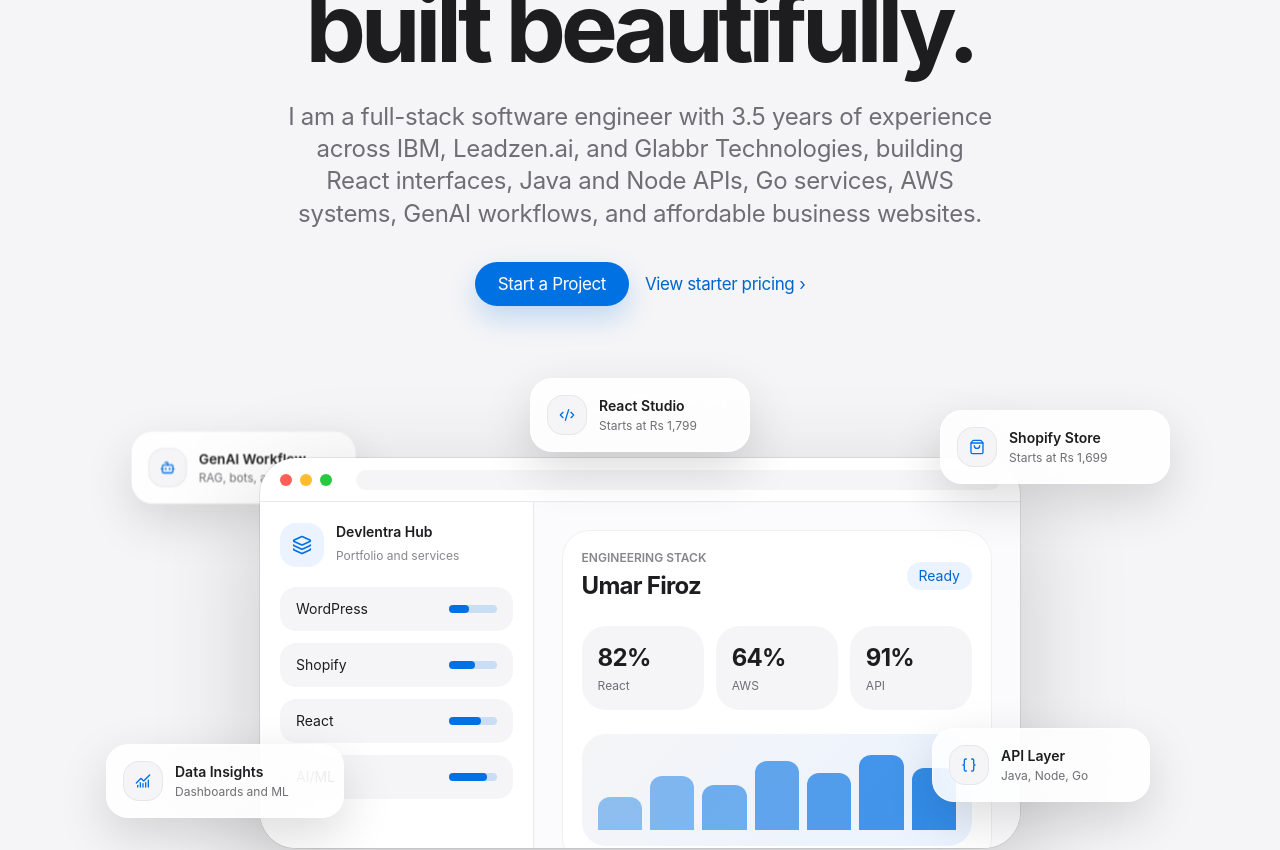
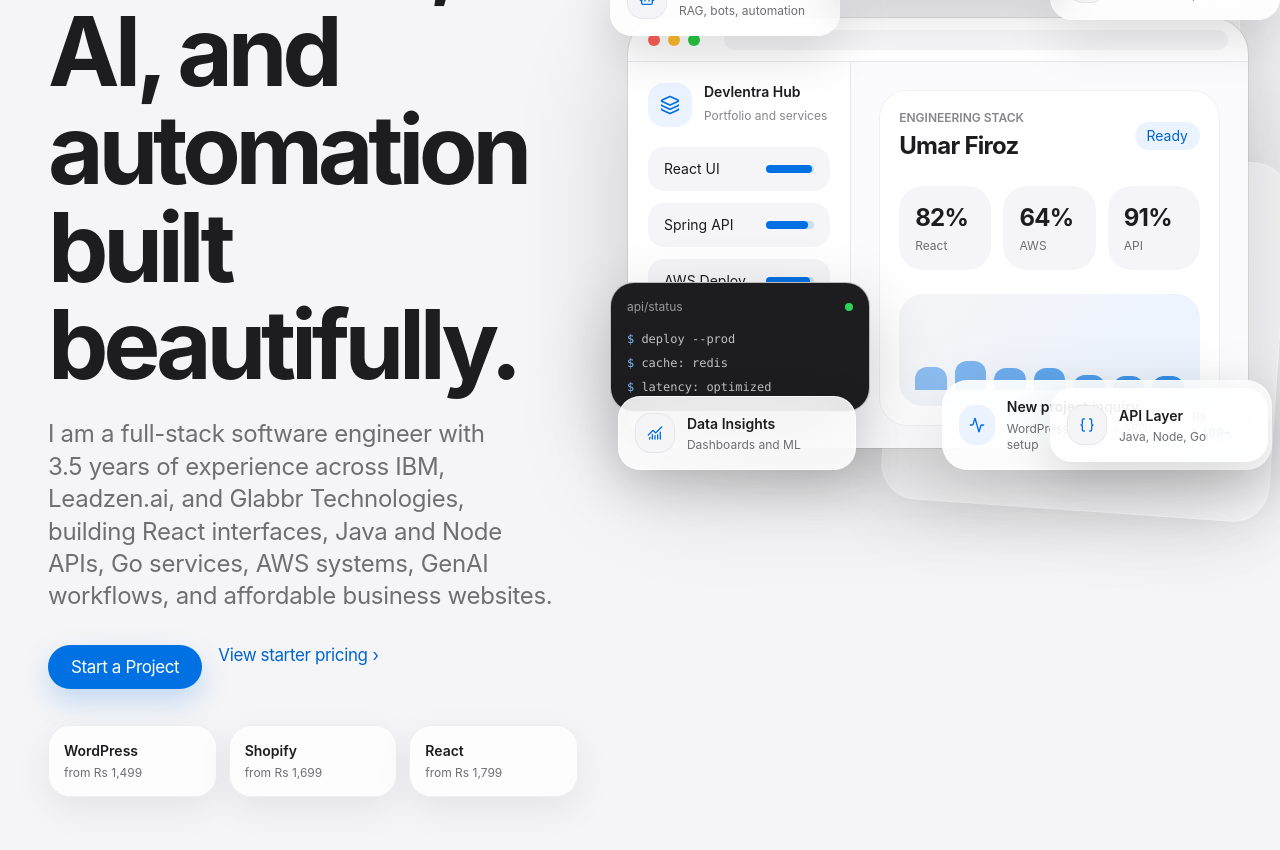
Before and after one commit to umarfiroz28/devlentra, a Next.js app: page / in a window 1280 px wide. Shown: the part 480-1330 px from the top of the page. Built offline with nearby package versions, Linux system fonts and the light colour scheme.

Commit message:
Polish hero split animation

```diff
--- a/app/components/HeroProductScene.tsx
+++ b/app/components/HeroProductScene.tsx
@@ -1,6 +1,7 @@
 "use client";
 
 import {
+  Activity,
   Bot,
   Braces,
   ChartNoAxesCombined,
@@ -22,25 +23,25 @@
     title: "GenAI Workflow",
     detail: "RAG, bots, automation",
     icon: Bot,
-    className: "left-2 top-12 w-[230px] -translate-z-8",
+    className: "left-0 top-10 w-[230px]",
   },
   {
     title: "Shopify Store",
     detail: "Starts at Rs 1,699",
     icon: ShoppingBag,
-    className: "right-0 top-8 w-[230px]",
+    className: "right-0 top-6 w-[230px]",
   },
   {
     title: "Data Insights",
     detail: "Dashboards and ML",
     icon: ChartNoAxesCombined,
-    className: "-left-1 bottom-20 w-[238px]",
+    className: "left-2 bottom-[72px] w-[238px]",
   },
   {
     title: "API Layer",
     detail: "Java, Node, Go",
     icon: Braces,
-    className: "right-5 bottom-24 w-[218px]",
+    className: "right-3 bottom-20 w-[218px]",
   },
   {
     title: "React Studio",
@@ -48,6 +49,13 @@
     icon: Code2,
     className: "left-1/2 top-0 w-[220px] -translate-x-1/2",
   },
+];
+
+const stackRows = [
+  ["React UI", "96"],
+  ["Spring API", "88"],
+  ["AWS Deploy", "91"],
+  ["AI Flow", "84"],
 ];
 
 export function HeroProductScene() {
@@ -61,7 +69,7 @@
 
   return (
     <div
-      className="surface-3d relative mx-auto mt-14 h-[430px] w-full max-w-[1060px] sm:h-[520px] lg:mt-18"
+      className="surface-3d relative mx-auto h-[480px] w-full max-w-[720px] sm:h-[560px] lg:mx-0 lg:ml-auto lg:h-[620px] lg:max-w-none"
       onMouseMove={(event) => {
         const rect = event.currentTarget.getBoundingClientRect();
         pointerX.set((event.clientX - rect.left) / rect.width - 0.5);
@@ -74,7 +82,21 @@
       aria-label="Interactive product scene showing websites, AI, data, APIs, and code"
     >
       <motion.div
-        className="absolute inset-x-4 top-14 mx-auto h-[330px] max-w-[760px] rounded-[36px] bg-white shadow-[0_34px_110px_rgba(0,0,0,0.18)] ring-1 ring-black/8 sm:top-20 sm:h-[390px]"
+        className="absolute right-8 top-8 hidden h-[74%] w-[78%] rounded-[40px] border border-white/70 bg-white/34 shadow-[0_28px_90px_rgba(0,0,0,0.08)] backdrop-blur-xl lg:block"
+        initial={{ opacity: 0, x: 40, rotate: 2 }}
+        animate={{ opacity: 1, x: 0, rotate: -3 }}
+        transition={{ duration: 0.9, ease: [0.22, 1, 0.36, 1] }}
+        aria-hidden="true"
+      />
+      <motion.div
+        className="absolute bottom-8 right-0 hidden h-[58%] w-[58%] rounded-[36px] border border-white/70 bg-[#FBFBFD]/70 shadow-[0_20px_70px_rgba(0,0,0,0.07)] backdrop-blur-xl lg:block"
+        initial={{ opacity: 0, x: 30, y: 30, rotate: -4 }}
+        animate={{ opacity: 1, x: 0, y: 0, rotate: 4 }}
+        transition={{ delay: 0.12, duration: 0.9, ease: [0.22, 1, 0.36, 1] }}
+        aria-hidden="true"
+      />
+      <motion.div
+        className="absolute inset-x-2 top-16 mx-auto h-[350px] max-w-[680px] rounded-[36px] bg-white shadow-[0_34px_110px_rgba(0,0,0,0.18)] ring-1 ring-black/8 sm:top-[88px] sm:h-[420px] lg:inset-x-auto lg:right-8 lg:top-24 lg:h-[430px] lg:w-[620px]"
         initial={{ opacity: 0, y: 42, scale: 0.96 }}
         animate={{ opacity: 1, y: 0, scale: 1 }}
         transition={{ duration: 0.9, ease: [0.22, 1, 0.36, 1] }}
@@ -103,16 +125,18 @@
                 <span className="apple-caption">Portfolio and services</span>
               </span>
             </div>
-            {["WordPress", "Shopify", "React", "AI/ML"].map((item, index) => (
+            {stackRows.map(([item, value], index) => (
               <div
                 key={item}
                 className="mb-3 flex items-center justify-between rounded-2xl bg-[#F5F5F7] px-4 py-3 text-sm text-[#1D1D1F]"
               >
                 <span>{item}</span>
                 <span className="h-2 w-12 rounded-full bg-[#0071E3]/[.18]">
-                  <span
+                  <motion.span
                     className="block h-2 rounded-full bg-[#0071E3]"
-                    style={{ width: `${42 + index * 13}%` }}
+                    initial={{ width: "26%" }}
+                    animate={{ width: `${value}%` }}
+                    transition={{ delay: 0.45 + index * 0.08, duration: 0.9 }}
                   />
                 </span>
               </div>
@@ -136,9 +160,14 @@
               <div className="mt-6 grid grid-cols-3 gap-3">
                 {[82, 64, 91].map((value, index) => (
                   <div key={value} className="rounded-3xl bg-[#F5F5F7] p-4">
-                    <span className="block text-2xl font-bold tracking-[-0.03em] text-[#1D1D1F]">
+                    <motion.span
+                      className="block text-2xl font-bold tracking-[-0.03em] text-[#1D1D1F]"
+                      initial={{ opacity: 0, y: 8 }}
+                      animate={{ opacity: 1, y: 0 }}
+                      transition={{ delay: 0.55 + index * 0.1, duration: 0.48 }}
+                    >
                       {value}%
-                    </span>
+                    </motion.span>
                     <span className="mt-1 block text-xs text-[#6E6E73]">
                       {["React", "AWS", "API"][index]}
                     </span>
@@ -148,16 +177,67 @@
               <div className="mt-6 h-28 rounded-[24px] bg-[linear-gradient(135deg,#F5F5F7,#EAF3FF)] p-4">
                 <div className="flex h-full items-end gap-2">
                   {[42, 68, 56, 86, 72, 94, 78].map((height, index) => (
-                    <span
+                    <motion.span
                       key={`${height}-${index}`}
                       className="flex-1 rounded-t-xl bg-[#0071E3]"
-                      style={{ height: `${height}%`, opacity: 0.42 + index * 0.06 }}
+                      initial={{ height: "18%" }}
+                      animate={{ height: `${height}%` }}
+                      transition={{
+                        delay: 0.35 + index * 0.06,
+                        duration: 0.76,
+                        repeat: reduceMotion ? 0 : Infinity,
+                        repeatType: "mirror",
+                        repeatDelay: 2.4,
+                      }}
+                      style={{ opacity: 0.42 + index * 0.06 }}
                     />
                   ))}
                 </div>
               </div>
             </div>
           </div>
+        </div>
+      </motion.div>
+
+      <motion.div
+        className="absolute bottom-4 left-4 right-4 rounded-[26px] border border-white/70 bg-white/88 p-4 shadow-[0_22px_70px_rgba(0,0,0,0.14)] backdrop-blur-2xl sm:left-auto sm:right-6 sm:w-[330px] lg:bottom-[72px] lg:right-2"
+        initial={{ opacity: 0, y: 26 }}
+        animate={{ opacity: 1, y: 0 }}
+        transition={{ delay: 0.55, duration: 0.72, ease: [0.22, 1, 0.36, 1] }}
+      >
+        <div className="flex items-center justify-between gap-4">
+          <div className="flex items-center gap-3">
+            <span className="flex h-10 w-10 items-center justify-center rounded-2xl bg-[#EAF3FF] text-[#0071E3]">
+              <Activity className="h-4 w-4" aria-hidden="true" />
+            </span>
+            <div>
+              <p className="text-sm font-semibold text-[#1D1D1F]">New project inquiry</p>
+              <p className="mt-1 text-xs text-[#6E6E73]">WordPress starter + SEO setup</p>
+            </div>
+          </div>
+          <span className="rounded-full bg-[#F5F5F7] px-3 py-1 text-xs text-[#0066CC]">
+            Rs 1,499+
+          </span>
+        </div>
+      </motion.div>
+
+      <motion.div
+        className="absolute left-4 top-[58%] hidden w-[260px] rounded-[24px] border border-white/70 bg-[#1D1D1F] p-4 text-white shadow-[0_24px_70px_rgba(0,0,0,0.2)] md:block lg:left-0"
+        initial={{ opacity: 0, x: -30, rotateY: -10 }}
+        animate={{ opacity: 1, x: 0, rotateY: 0 }}
+        transition={{ delay: 0.72, duration: 0.72, ease: [0.22, 1, 0.36, 1] }}
+        style={{ transformStyle: "preserve-3d" }}
+      >
+        <div className="flex items-center justify-between">
+          <span className="text-xs text-white/55">api/status</span>
+          <span className="h-2 w-2 rounded-full bg-[#30D158]" />
+        </div>
+        <div className="mt-4 space-y-2">
+          {["deploy --prod", "cache: redis", "latency: optimized"].map((line) => (
+            <p key={line} className="font-mono text-xs text-white/72">
+              <span className="text-[#7DBBFF]">$</span> {line}
+            </p>
+          ))}
         </div>
       </motion.div>
 
--- a/app/components/HeroSection.tsx
+++ b/app/components/HeroSection.tsx
@@ -6,20 +6,21 @@
     <section
       id="hero"
       aria-labelledby="hero-title"
-      className="overflow-hidden bg-[#F5F5F7] px-4 pb-14 pt-14 sm:px-6 sm:pb-20 sm:pt-20 lg:px-8"
+      className="overflow-hidden bg-[#F5F5F7] px-4 pb-14 pt-10 sm:px-6 sm:pb-20 sm:pt-16 lg:px-8"
     >
-      <div className="mx-auto max-w-[1060px] text-center">
+      <div className="apple-wide-container grid min-h-[calc(100vh-44px)] items-center gap-10 py-8 lg:grid-cols-[0.92fr_1.08fr] lg:gap-8 lg:py-10">
+        <div className="relative z-10 max-w-[640px] text-center lg:text-left">
           <p className="apple-eyebrow">Devlentra by Umar Firoz.</p>
-        <h1 id="hero-title" className="apple-headline mx-auto mt-4 max-w-[980px] text-balance">
+          <h1 id="hero-title" className="apple-headline mt-4 max-w-[680px] text-balance">
             Full-stack software, websites, AI, and automation built beautifully.
           </h1>
-        <p className="apple-body mx-auto mt-6 max-w-[760px] text-balance">
+          <p className="apple-body mt-6 max-w-[620px] text-balance">
             I am a full-stack software engineer with 3.5 years of experience across
             IBM, Leadzen.ai, and Glabbr Technologies, building React interfaces,
             Java and Node APIs, Go services, AWS systems, GenAI workflows, and
             affordable business websites.
           </p>
-        <div className="mt-8 flex flex-col items-center justify-center gap-4 sm:flex-row">
+          <div className="mt-8 flex flex-col items-center gap-4 sm:flex-row lg:items-start">
             <AppleButton href="#contact" variant="primary">
               Start a Project
             </AppleButton>
@@ -27,8 +28,26 @@
               View starter pricing
             </AppleButton>
           </div>
+          <div className="mt-9 grid gap-3 text-left sm:grid-cols-3 lg:max-w-[600px]">
+            {[
+              ["WordPress", "from Rs 1,499"],
+              ["Shopify", "from Rs 1,699"],
+              ["React", "from Rs 1,799"],
+            ].map(([label, value]) => (
+              <div
+                key={label}
+                className="rounded-[22px] bg-white/78 p-4 shadow-[0_12px_36px_rgba(0,0,0,0.07),inset_0_0_0_1px_rgba(0,0,0,0.06)] backdrop-blur-xl"
+              >
+                <p className="text-sm font-semibold text-[#1D1D1F]">{label}</p>
+                <p className="mt-1 text-xs text-[#6E6E73]">{value}</p>
               </div>
+            ))}
+          </div>
+        </div>
+        <div className="relative lg:-mr-8 xl:-mr-12">
           <HeroProductScene />
+        </div>
+      </div>
     </section>
   );
 }
```
Lines whose indentation alone changed are shown as unchanged.
